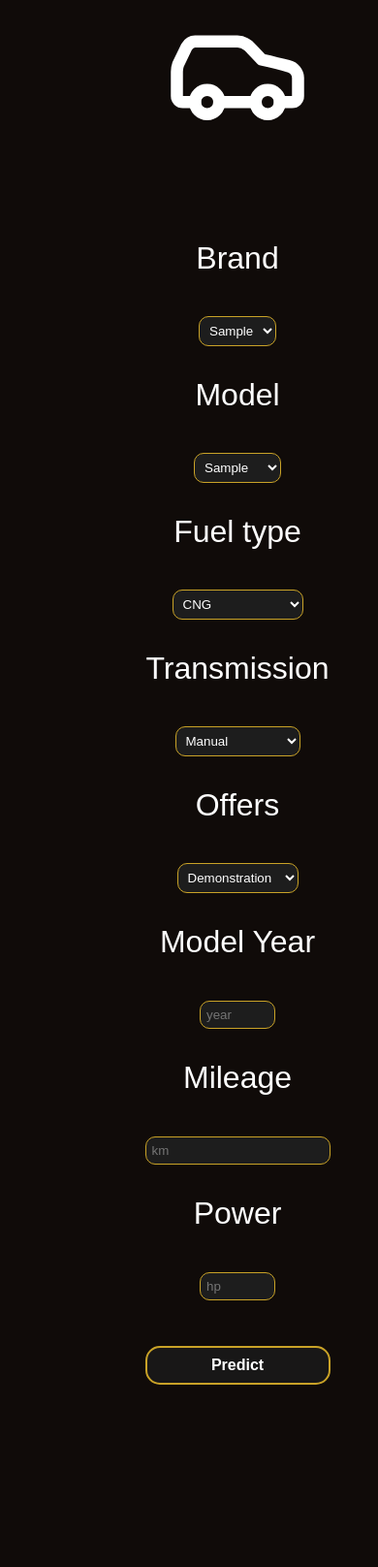
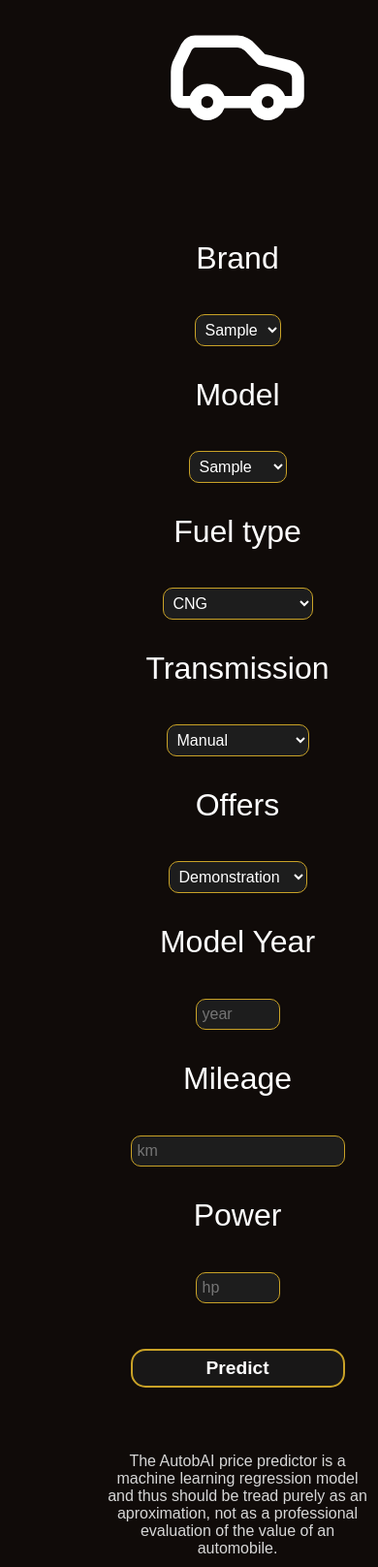
Before and after one commit to dragos-vs07/AutobAI, a Flask app: page /predictp in a window 390 px wide. Shown: the part 2692-4308 px from the top of the page at 97% size. Before the commit the page ends 4120 px from the top, so only its background shows below. Run offline with Flask 3, Linux system fonts and the light colour scheme; the visitor is signed in with stand-in values (Sample User, id 1); tables that the repository leaves empty hold one stand-in row (values such as "Sample post").

Commit message:
implemented search logic for main page search bar, fixed bugs

```diff
--- a/api.py
+++ b/api.py
@@ -73,9 +73,6 @@ def find_models(brand):
     ])
 
 
-
-# 24 listings on one page
-# IMPLEMENT FILTERS
 @api.route("/check_favourite")
 def check_fav():
     listing_id = request.args.get("listing_id",-1,type=int)
@@ -110,7 +107,7 @@ def find_listings():
     seller_id = request.args.get("seller_id", -1, type=int)
     listings_per_page = min(request.args.get("lpp", 1, type=int), 50)
     favourites = request.args.get("favourites",False,type=bool)
-
+    user_search_input = request.args.get("ui",'').strip()
     listings = []
 
     if seller_id != -1 and (not session.get("user_id") or session.get("user_id") != seller_id): # get all listings of a user different from the one logged in
@@ -125,7 +122,27 @@ def find_listings():
             seller = User.query.filter_by(id=session.get("user_id")).first()
             listings = [ Listing.query.get(fav.listing_id) for fav in seller.favorites]
     else:
-        listings = Listing.query.filter_by(status="public").offset( # get all listings on the website
+        if user_search_input:   # searching keywords / input by user
+            query = Listing.query.join(CarMake).join(CarModel).filter(Listing.status=="public")
+
+            tokens = user_search_input.split()
+
+            for t in tokens:    # searching for the keyword t
+                if t.isdigit() and len(t) == 4:
+                    query = query.filter(Listing.year == int(t))
+                else:
+                    query = query.filter(
+                        db.or_(
+                            Listing.title.ilike(f'%{t}%'),
+                            CarMake.brand.ilike(f'%{t}%'),
+                            CarModel.model.ilike(f'%{t}%')
+                        )
+                    )
+            listings = query.offset(
+                        (page - 1) * listings_per_page).limit(listings_per_page).all()
+
+        else:   # no user input means all public listings
+            listings = Listing.query.filter_by(status="public").offset( # get all listings on the website
             (page - 1) * listings_per_page).limit(listings_per_page).all()
 
     return jsonify([{
--- a/static/CSS/predict_page.css
+++ b/static/CSS/predict_page.css
@@ -23,11 +23,16 @@ body{
 
 .input_box{
     border-radius: 10px;
+    font-size: 1.5rem;
     background-color:rgb(29, 29, 29);
     border: 1px solid #c9a227;
     color: white;
     padding-left: 6px;
     padding: 6px;
+}
+.btn2{
+    font-size: 1.5rem;
+    height: 3rem;
 }
 
 .fade_in{
@@ -79,6 +84,7 @@ body{
     text-align: center;
     font-size: 5rem;
     margin: 0;
+    display: block;
 }
 #sec_text{
     text-align: center;
@@ -111,10 +117,22 @@ body{
             font-size: 1.5rem;
     }
 }
+@media(max-width: 750px)
+{
+    .input_box{
+        font-size: 1.2rem;
+    }
+}
 @media(max-width: 650px)
 {
     .info_section{
         width: 230px;
+    }
+    .input_box{
+        font-size: 1rem;
+    }
+    .btn2{
+        height: 2.5rem;
     }
 }
 @media(max-width: 550px)
@@ -125,8 +143,11 @@ body{
     .info_section{
         text-align: center;
     }
+    .btn2{
+        font-size: 1.2rem;
+    }
 }
-@media(max-width: 470px)
+@media(max-width: 500px)
 {
     #main_text{
         font-size: 3rem;
--- a/templates/predict_page.html
+++ b/templates/predict_page.html
@@ -11,7 +11,7 @@
 <div id="content">
 
     <div style="display: flex; flex-direction: column; gap: 10px;">
-        <p class="fade_in" id="main_text">Welcome to the AutobAI price predictor</p>
+        <p class="fade_in" id="main_text">Welcome to the Autob<span style="color:#c9a227">AI</span> price predictor</p>
         <p class="fade_in" id="sec_text">Evaluate your automobile now</p>
     </div>
 
@@ -164,9 +164,14 @@
 
         <br>
 
-        <button type="submit" class="btn">Predict</button>
+        <button type="submit" class="btn btn2">Predict</button>
     </form>
 
+    <br>
+
+     <p class="fade_in" id="sec_text">The AutobAI price predictor is a machine learning regression model and thus should be
+        tread purely as an aproximation, not as a professional evaluation of the value of an automobile.
+     </p>
 
 </div>
 
--- a/templates/view_listing_page.html
+++ b/templates/view_listing_page.html
@@ -30,8 +30,8 @@
             <div class="description_area">
 
                 <h3>General information</h4>
-                <strong>{{brand.title()}}</strong>
-                <strong>{{model.title()}}</strong>
+                <strong>{{brand}}</strong>
+                <strong>{{model}}</strong>
                 <p style="display: flex; flex-direction:row; align-items: center; gap:5px"><svg xmlns="http://www.w3.org/2000/svg" width="24" height="24" viewBox="0 0 24 24" fill="none" stroke="currentColor" stroke-width="2" stroke-linecap="round" stroke-linejoin="round" class="lucide lucide-calendar-clock-icon lucide-calendar-clock"><path d="M16 14v2.2l1.6 1"/><path d="M16 2v3"/><path d="M21 7.338V5a2 2 0 00-2-2H5a2 2 0 00-2 2v14a2 2 0 002 2h2.338"/><path d="M3 9h5.859"/><path d="M8 2v3"/><circle cx="16" cy="16" r="6"/></svg> <strong>{{ listing.year}}</strong></p>
                 <p style="display: flex; flex-direction:row; align-items: center; gap:5px"><svg xmlns="http://www.w3.org/2000/svg" width="24" height="24" viewBox="0 0 24 24" fill="none" stroke="currentColor" stroke-width="2" stroke-linecap="round" stroke-linejoin="round" class="lucide lucide-road-icon lucide-road"><path d="M12 17v4"/><path d="M12 5V3"/><path d="M12 9v3"/><path d="M2.077 18.449A2 2 0 0 0 4 21h16a2 2 0 0 0 1.924-2.55l-4-14A2 2 0 0 0 16 3H8a2 2 0 0 0-1.924 1.45z"/></svg> <strong>{{ listing.mileage}} km</strong></p>
 
@@ -65,7 +65,7 @@
         </div>
 
         <h1 style="padding-left: 15px;">{{listing.price}} €</h1>
-        <h2 style="padding-left: 15px;">{{brand.title()}} {{model.title()}}</h2>
+        <h2 style="padding-left: 15px;">{{brand}} {{model}}</h2>
 
         <div class="buttons_area" style="display:flex; flex-direction:row; gap:5px; padding-left: 15px; align-items: center">
             <button id="contact_button" class="btn">Contact</button>
```
Also changed, not shown: static/JavaScript/general_page.js (+20 -1 lines), templates/edit_listing_page.html (+8 -5 lines), templates/make_listing_page.html (+4 -4 lines), static/listings_images/1f3c541c-997d-48e2-9c82-f231c99e6c78.jpg (added), static/listings_images/3ce0638b-c780-4857-8fe5-760504f7f48b.jpg (added), static/listings_images/69e16e1b-7386-49e7-b566-4398a26eb9cc.jpg (added).
